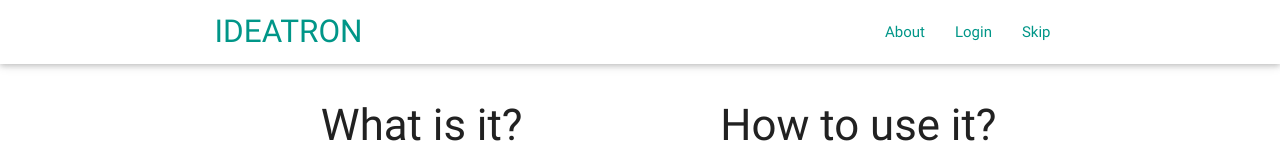
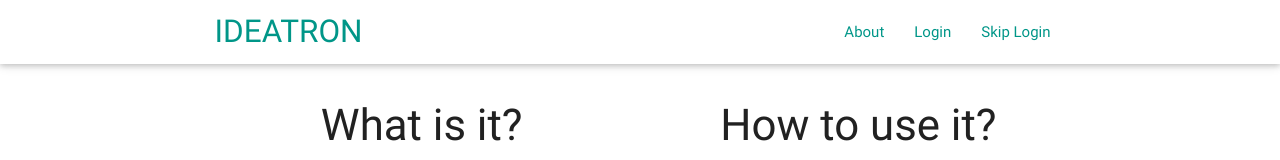
Before and after one commit to gvanburen/ideatron, a website: page index.html at #/about in a window 1280 px wide. Shown: the top 160 px of the page. Drawn offline with nearby package versions, Linux system fonts and the light colour scheme; a script that the page names is missing.

Commit message:
Change page names

```diff
--- a/pages/about.html
+++ b/pages/about.html
@@ -4,14 +4,14 @@
     <li><a class="teal-text" href="#/about">About</a></li>
     <li><a class="teal-text" ng-hide="loggedIn" href="" ng-click="login()">Login</a></li>
     <li><a class="teal-text" ng-show="loggedIn" href="" ng-click="logOut()">Logout</a></li>
-    <li><a class="teal-text" ng-hide="loggedIn" href="" ng-click="loginAnon()">Skip</a></li>
+    <li><a class="teal-text" ng-hide="loggedIn" href="" ng-click="loginAnon()">Skip Login</a></li>
   </ul>
 
   <ul id="nav-mobile" class="side-nav teal-text">
     <li><a href="#/about">About</a></li>
     <li><a href="" ng-hide="loggedIn" ng-click="login()">Login</a></li>
     <li><a href="" ng-show="loggedIn" ng-click="logOut()">Logout</a></li>
-    <li><a href="" ng-hide="loggedIn" ng-click="loginAnon()">Skip</a></li>
+    <li><a href="" ng-hide="loggedIn" ng-click="loginAnon()">Skip Login</a></li>
   </ul>
 
   <a href="" ng-click="showSideNav()" data-activates="nav-mobile" class="button-collapse md-primary"><i class="mdi-navigation-menu teal-text"></i></a>
```
Also changed, not shown: pages/ideas.html (+2 -2 lines), pages/main.html (+2 -2 lines).
